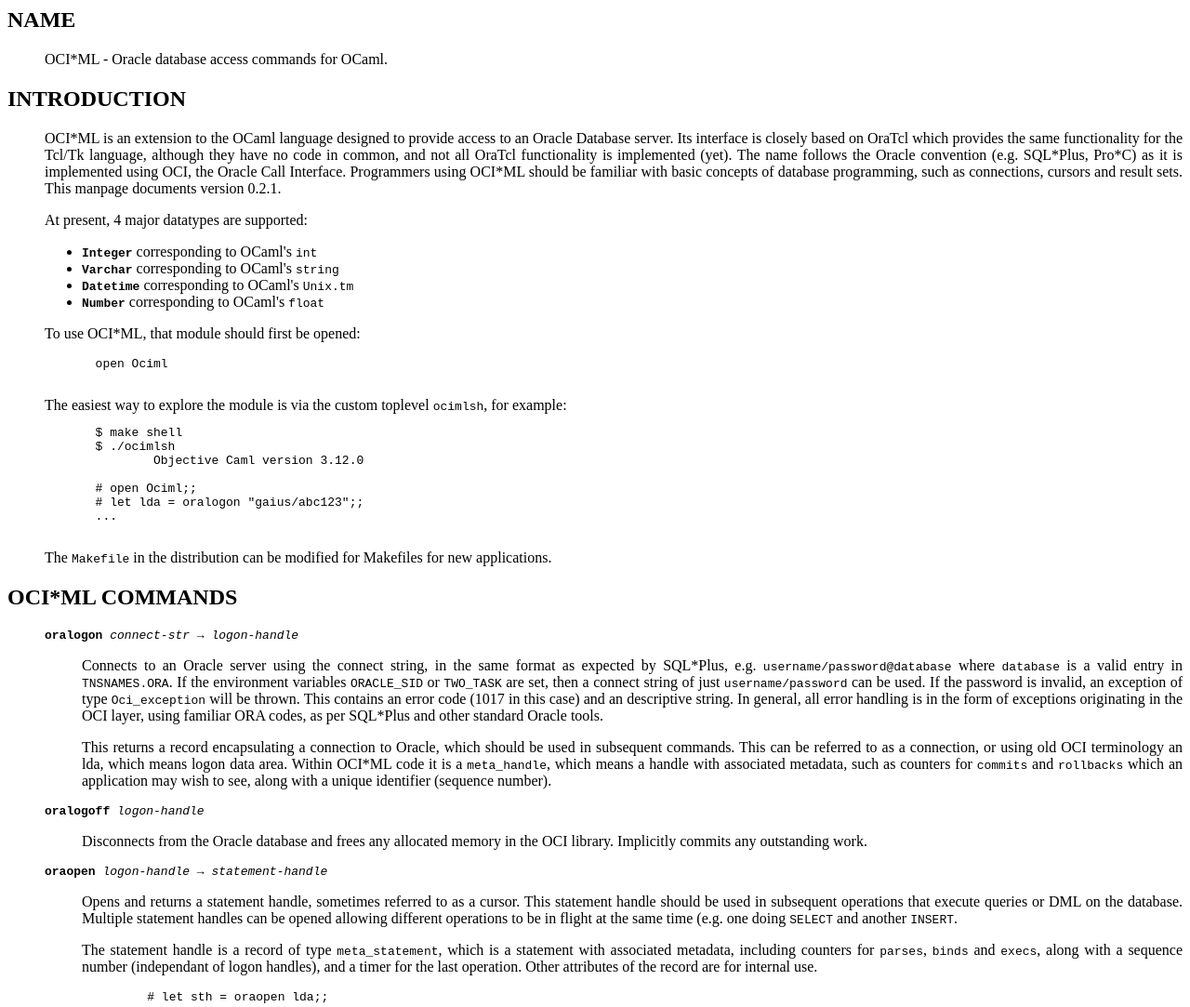
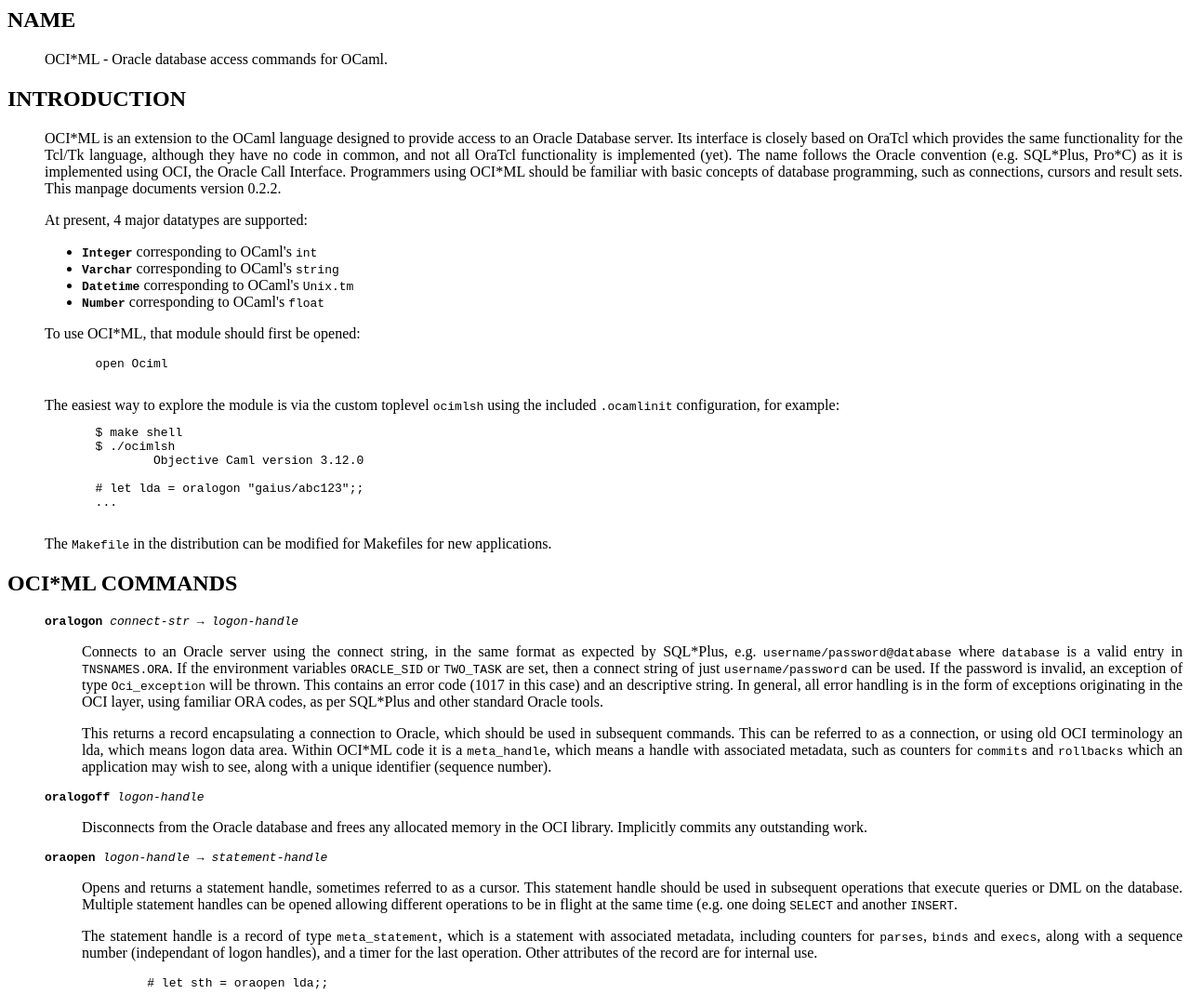
Before and after one commit to gaiustech/ociml, a plain HTML site: page manpage.html in a window 1280 px wide. Shown: the top 1083 px of the page at 93% size. Drawn offline with Linux system fonts and the light colour scheme.

Commit message:
minor tweaks

```diff
--- a/manpage.html
+++ b/manpage.html
@@ -6,7 +6,7 @@
      <h2>NAME</h2>
      <dl><dd>OCI*ML - Oracle database access commands for OCaml. </dd></dl>
      <h2>INTRODUCTION</h2>
-     <dl><dd><p align=justify>OCI*ML is an extension to the OCaml language designed to provide access to an Oracle Database server. Its interface is closely based on OraTcl which provides the same functionality for the Tcl/Tk language, although they have no code in common, and not all OraTcl functionality is implemented (yet). The name follows the Oracle convention (e.g. SQL*Plus, Pro*C) as it is implemented using OCI, the Oracle Call Interface. Programmers using OCI*ML should be familiar with basic concepts of database programming, such as connections, cursors and result sets. This manpage documents version 0.2.1.</p>
+     <dl><dd><p align=justify>OCI*ML is an extension to the OCaml language designed to provide access to an Oracle Database server. Its interface is closely based on OraTcl which provides the same functionality for the Tcl/Tk language, although they have no code in common, and not all OraTcl functionality is implemented (yet). The name follows the Oracle convention (e.g. SQL*Plus, Pro*C) as it is implemented using OCI, the Oracle Call Interface. Programmers using OCI*ML should be familiar with basic concepts of database programming, such as connections, cursors and result sets. This manpage documents version 0.2.2.</p>
 
 	 <p align=justify>At present, 4 major datatypes are supported:
 	   <ul>
@@ -19,13 +19,12 @@
      <pre>
        open Ociml
        </pre>
-     The easiest way to explore the module is via the custom toplevel <code>ocimlsh</code>, for example:
+     The easiest way to explore the module is via the custom toplevel <code>ocimlsh</code> using the included <code>.ocamlinit</code> configuration, for example:
      <pre>
        $ make shell
        $ ./ocimlsh
                Objective Caml version 3.12.0
 
-       # open Ociml;;
        # let lda = oralogon "gaius/abc123";;
        ...
      </pre>
@@ -86,6 +85,7 @@
 	 oraexec sth;
 	 orafetchall sth;
        </pre>
+       <p align=justify>The <code>orafetch</code> and <code>orafetchall</code> commands work identically in this mode as to <code>SELECT</code> statements. This is also the method for <code>OUT</code> parameters in PL/SQL stored procedures.</p>
      </dd>
 
      <dt><pre><b>oracommit</b> <i>logon-handle</i></pre></dt>
```
